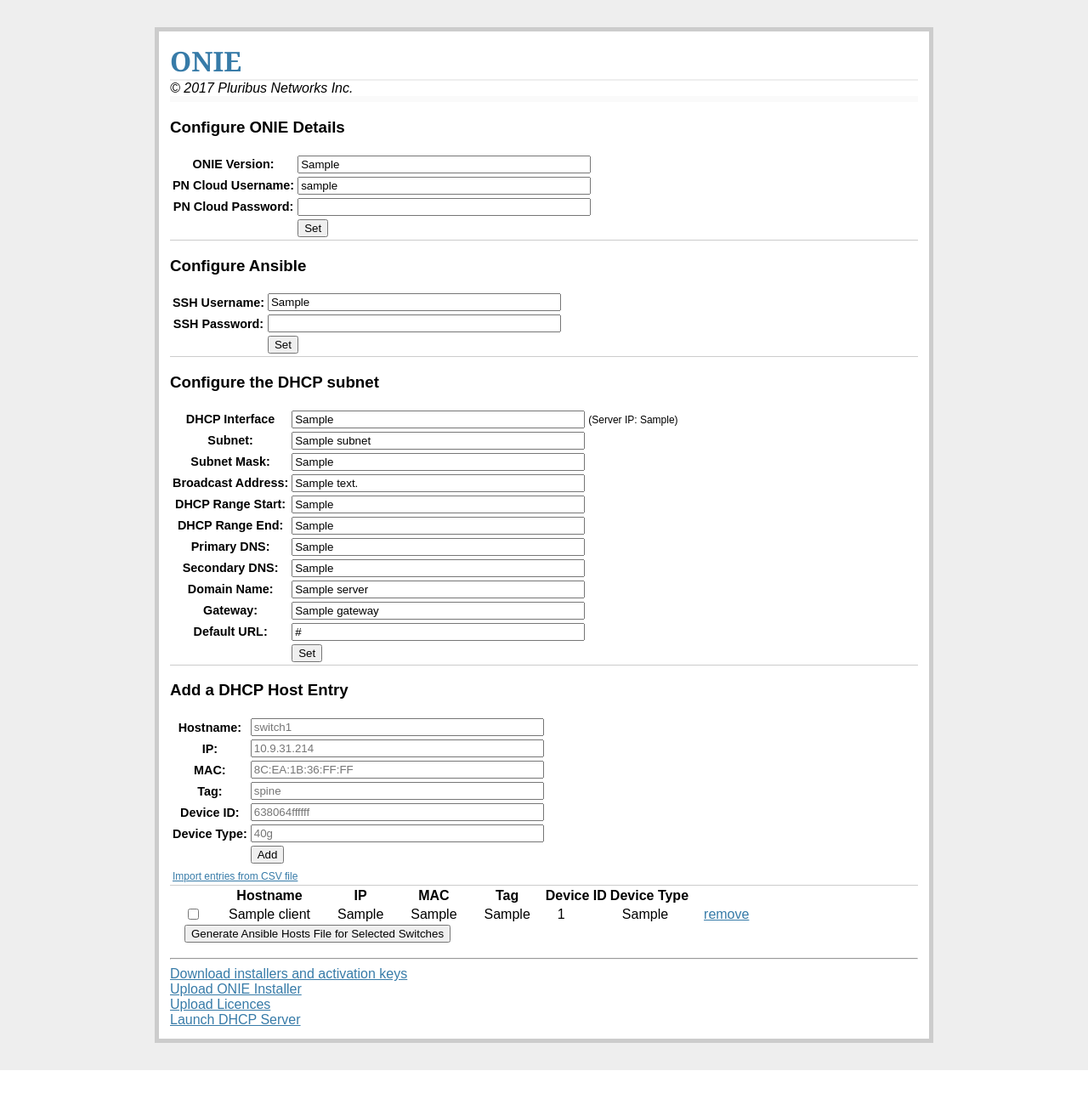
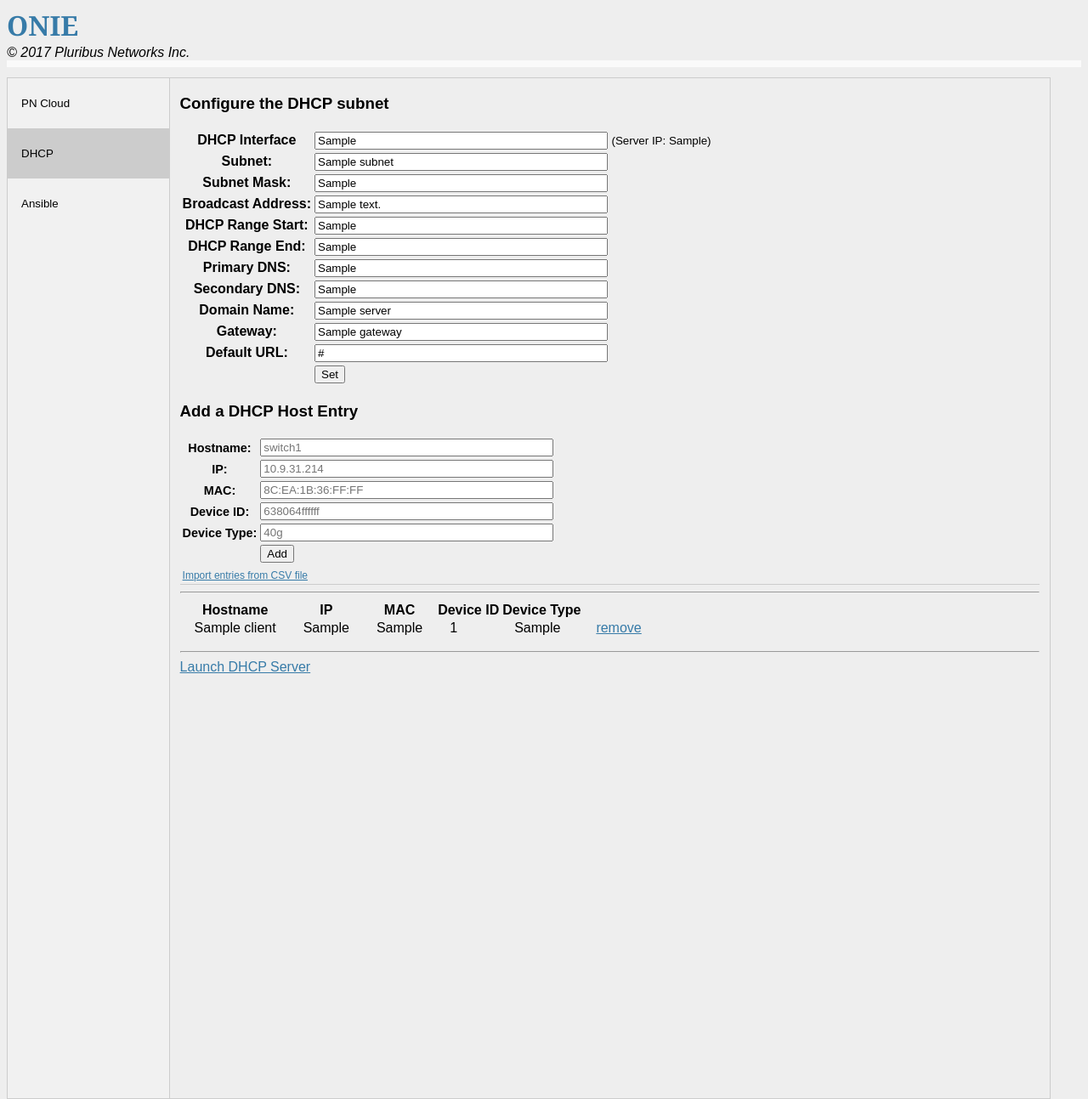
Before and after one commit to amitsi/onieztp, a Flask app: template onie/docker/app/onie/templates/show_entries.html in a window 1280 px wide. Shown: the whole page at 85% size. Before the commit the page ends 1259 px from the top, so only its background shows below. Run offline with Flask 2, Linux system fonts and the light colour scheme; tables that the repository leaves empty hold one stand-in row (values such as "Sample post"); the template is opened without the code that fills it: values that come from a table or form of the project are taken from there, most other values are stand-ins (such as "Sample title", 1, 10 or a date in 2020).

Commit message:
Vertical tabs

```diff
--- a/onie/docker/app/onie/onie.py
+++ b/onie/docker/app/onie/onie.py
@@ -293,9 +293,10 @@
 @application.route('/')
 def show_entries():
     server = DhcpSubnet.get()
-    clients = DhcpClient.query.all()
+    clients = DhcpClient.query.order_by(DhcpClient.hostname).all()
     onie = OnieInstaller.get()
     ansible = AnsibleConfig.get()
+    services = service_status(('dhcpd', 'nginx'))
     return render_template('show_entries.html', server=server,
             entries=clients, onie=onie, ansible=ansible)
 
@@ -370,7 +371,6 @@
     entry = DhcpClient(hostname=request.form['hostname'],
                        ip=request.form['ip'],
                        mac=request.form['mac'],
-                       tag=request.form['tag'],
                        device_id=request.form['device_id'],
                        device_type=request.form['device_type'])
     db.session.add(entry)
@@ -544,6 +544,27 @@
     print("Wrote {0}".format(DHCPD_CONFIG))
     return True
 
+def service_status(servicelist=()):
+    p = None
+    try:
+        p = subprocess.Popen([SUPERVISOR, 'status'], stdout=subprocess.PIPE)
+    except FileNotFoundError:
+        print("Executable not found: {0}".format(SUPERVISOR))
+        return []
+
+    (stdout, stderr) = p.communicate()
+    services = []
+    for line in stdout.splitlines():
+        (service, status, details) = line.decode('ascii').split(None, 2)
+        if servicelist and service not in servicelist:
+            continue
+        services.append({
+            'service': service,
+            'status': status,
+            'details': details
+        })
+    return services
+
 def supervisor(action, process):
     try:
         return (subprocess.call([SUPERVISOR, action, process]) == 0)
@@ -590,7 +611,32 @@
     flash('DHCP/ONIE server launched')
     return redirect(url_for('show_entries'))
 
-@application.route('/ansiblehosts', methods=['GET', 'POST'])
+@application.route('/ansible_do', methods=['GET', 'POST'])
+def ansible():
+    if request.method == 'GET':
+        argsrc = request.args
+    else:
+        argsrc = request.form
+    if 'save-tags' in argsrc:
+        return ansible_tags()
+    else:
+        return ansible_hosts()
+
+def ansible_tags():
+    tags = {}
+    for p in request.form:
+        if not p.startswith('tag-'):
+            continue
+        (x, hostname) = p.split('-', 1)
+        h = DhcpClient.query.filter_by(hostname=hostname).first()
+        if h:
+            print("Updating Ansible host tag for {0}".format(hostname))
+            h.tag = request.form[p]
+
+    db.session.commit()
+    flash("Updated Ansible host tags")
+    return redirect(url_for('show_entries'))
+
 def ansible_hosts():
     if request.method == 'GET':
         argsrc = request.args
--- a/onie/docker/app/onie/static/style.css
+++ b/onie/docker/app/onie/static/style.css
@@ -4,8 +4,6 @@
 h1              { border-bottom: 2px solid #eee; }
 h2              { font-size: 1.2em; }
 
-.page           { margin: 2em auto; width: 55em; border: 5px solid #ccc;
-                  padding: 0.8em; background: white; }
 .entries        { list-style: none; margin: 0; padding: 0; }
 .entries li     { margin: 0.8em 1.2em; }
 .entries li h2  { margin-left: -1em; }
@@ -18,3 +16,47 @@
 .error          { background: #f0d6d6; padding: 0.5em; }
 
 .paddedcells td { padding: 0 15px 0 15px; }
+
+/* Style the tab */
+div.tab {
+    float: left;
+    border: 1px solid #ccc;
+    background-color: #f1f1f1;
+    width: 15%;
+    height: 1200px;
+}
+
+/* Style the buttons inside the tab */
+div.tab button {
+    display: block;
+    background-color: inherit;
+    color: black;
+    padding: 22px 16px;
+    width: 100%;
+    border: none;
+    outline: none;
+    text-align: left;
+    cursor: pointer;
+    transition: 0.3s;
+}
+
+/* Change background color of buttons on hover */
+div.tab button:hover {
+    background-color: #ddd;
+}
+
+/* Create an active/current "tab button" class */
+div.tab button.active {
+    background-color: #ccc;
+}
+
+/* Style the tab content */
+.tabcontent {
+    float: left;
+    padding: 0px 12px;
+    border: 1px solid #ccc;
+    width: 80%;
+    border-left: none;
+    height: 1200px;
+    display: block;
+}
--- a/onie/docker/app/onie/templates/layout.html
+++ b/onie/docker/app/onie/templates/layout.html
@@ -1,6 +1,11 @@
 <!doctype html>
+<html>
+<head>
 <title>ONIE</title>
 <link rel=stylesheet type=text/css href="{{ url_for('static', filename='style.css') }}">
+{% block javascript %}{% endblock %}
+</head>
+<body>
 <div class=page>
   <h1>ONIE</h1>
   <em>&copy; 2017 Pluribus Networks Inc.</em>
@@ -11,3 +16,5 @@
   {% endfor %}
   {% block body %}{% endblock %}
 </div>
+</body>
+</html>
--- a/onie/docker/app/onie/templates/show_entries.html
+++ b/onie/docker/app/onie/templates/show_entries.html
@@ -1,5 +1,46 @@
 {% extends "layout.html" %}
+{% block javascript %}
+<script>
+function openTab(evt, tabName) {
+    // Declare all variables
+    var i, tabcontent, tablinks;
+
+    // Get all elements with class="tabcontent" and hide them
+    tabcontent = document.getElementsByClassName("tabcontent");
+    for (i = 0; i < tabcontent.length; i++) {
+        tabcontent[i].style.display = "none";
+    }
+
+    // Get all elements with class="tablinks" and remove the class "active"
+    tablinks = document.getElementsByClassName("tablinks");
+    for (i = 0; i < tablinks.length; i++) {
+        tablinks[i].className = tablinks[i].className.replace(" active", "");
+    }
+
+    // Show the current tab, and add an "active" class to the link that opened the tab
+    document.getElementById(tabName).style.display = "block";
+    evt.currentTarget.className += " active";
+}
+
+function showSaveButton() {
+  document.getElementById('save-button').style.display = "block";
+  document.getElementById('hosts-button').style.display = "none";
+}
+
+window.onload = function(e) {
+  openTab(e, 'DHCP');
+  document.getElementById('defaultbutton').className += " active";
+};
+</script>
+{% endblock %}
 {% block body %}
+<div class="tab">
+  <button class="tablinks" onclick="openTab(event, 'PN Cloud')">PN Cloud</button>
+  <button id='defaultbutton' class="tablinks" onclick="openTab(event, 'DHCP')">DHCP</button>
+  <button class="tablinks" onclick="openTab(event, 'Ansible')">Ansible</button>
+</div>
+
+<div id="PN Cloud" class="tabcontent">
     <h3>Configure ONIE Details</h3>
     <p/>
     <form action="{{ url_for('configure_onie') }}" method=post class="add-entry">
@@ -10,6 +51,13 @@
         <tr><td/><td><input type="submit" value="Set"/></td></tr>
       </table>
     </form>
+    <p/><hr/>
+    <a href="/images">Download installers and activation keys</a><br/>
+    <a href="{{ url_for('upload_onie') }}">Upload ONIE Installer</a><br/>
+    <a href="{{ url_for('upload_licences') }}">Upload Licences</a><br/>
+</div>
+
+<div id="Ansible" class="tabcontent">
     <h3>Configure Ansible</h3>
     <p/>
     <form action="{{ url_for('configure_ansible') }}" method=post class="add-entry">
@@ -19,6 +67,29 @@
         <tr><td/><td><input type="submit" value="Set"/></td></tr>
       </table>
     </form>
+
+  <hr/>
+  <ul class=entries>
+  <form action="{{url_for('ansible') }}" method="post">
+  <table class="paddedcells">
+    <tr><th/><th>Hostname</th><th>IP</th><th>Leaf</th><th>Spline</th><td/></tr>
+  {% for entry in entries %}
+    <tr><td><input type="checkbox" name="switch" value="{{ entry.hostname }}"/></td>
+        <td>{{ entry.hostname }}</td>
+        <td>{{ entry.ip }}</td>
+        <td><input type="radio" name="tag-{{ entry.hostname }}" value="leaf" onclick="showSaveButton(this);"{% if entry.tag == "leaf" %} checked{% endif %}></td>
+        <td><input type="radio" name="tag-{{ entry.hostname }}" value="spine" onclick="showSaveButton(this);"{% if entry.tag == "spine" %} checked{% endif %}></td>
+        <td><a href="{{ url_for('remove_entry', entry_id=entry.id) }}">remove</a></td>
+    </tr>
+  {% endfor %}
+  {% if entries %}
+    <tr><td colspan="8" align="left"><input id="save-button" style="display: none;" type="submit" name="save-tags" value="Save Tag Changes"/></td></tr>
+    <tr><td colspan="8" align="left"><input id="hosts-button" style="display: block;" type="submit" name="gen-hosts" value="Generate Ansible Hosts File for Selected Switches"/></td></tr>
+  {% endif %}
+  </table>
+</div>
+
+<div id="DHCP" class="tabcontent">
     <h3>Configure the DHCP subnet</h3>
     <form action="{{ url_for('configure_subnet') }}" method=post class="add-entry">
       <table>
@@ -44,7 +115,6 @@
         <tr><th>Hostname:</th><td><input type="text" size="40" name="hostname" placeholder="switch1"/></td></tr>
         <tr><th>IP:</th><td><input type="text" size="40" name="ip" placeholder="10.9.31.214"/></td></tr>
         <tr><th>MAC:</th><td><input type="text" size="40" name="mac" placeholder="8C:EA:1B:36:FF:FF"/></td></tr>
-        <tr><th>Tag:</th><td><input type="text" size="40" name="tag" placeholder="spine"/></td></tr>
         <tr><th>Device ID:</th><td><input type="text" size="40" name="device_id" placeholder="638064ffffff"/></td></tr>
         <tr><th>Device Type:</th><td><input type="text" size="40" name="device_type" placeholder="40g"/></td></tr>
         <tr><td/><td><input type="submit" value="Add"/></td></tr>
@@ -53,30 +123,23 @@
       </table>
     </form>
 
+  <hr/>
   <ul class=entries>
-  <form action="{{url_for('ansible_hosts') }}" method="post">
   <table class="paddedcells">
-    <tr><th/><th>Hostname</th><th>IP</th><th>MAC</th><th>Tag</th><th>Device ID</th><th>Device Type</th><td/></tr>
+    <tr><th>Hostname</th><th>IP</th><th>MAC</th><th>Device ID</th><th>Device Type</th><td/></tr>
   {% for entry in entries %}
-    <tr><td><input type="checkbox" name="switch" value="{{ entry.hostname }}"/></td>
+    <tr>
         <td>{{ entry.hostname }}</td>
         <td>{{ entry.ip }}</td>
         <td>{{ entry.mac }}</td>
-        <td>{{ entry.tag }}</td>
         <td>{{ entry.device_id }}</td>
         <td>{{ entry.device_type }}</td>
         <td><a href="{{ url_for('remove_entry', entry_id=entry.id) }}">remove</a></td>
     </tr>
   {% endfor %}
-  {% if entries %}
-    <tr><td colspan="8" align="left"><input type="submit" value="Generate Ansible Hosts File for Selected Switches"/></td></tr>
-  {% endif %}
   </table>
-  </form>
   <p/>
   <hr/>
-  <a href="/images">Download installers and activation keys</a><br/>
-  <a href="{{ url_for('upload_onie') }}">Upload ONIE Installer</a><br/>
-  <a href="{{ url_for('upload_licences') }}">Upload Licences</a><br/>
   <a href="/launch">Launch DHCP Server</a><br/>
+</div>
 {% endblock %}
```
